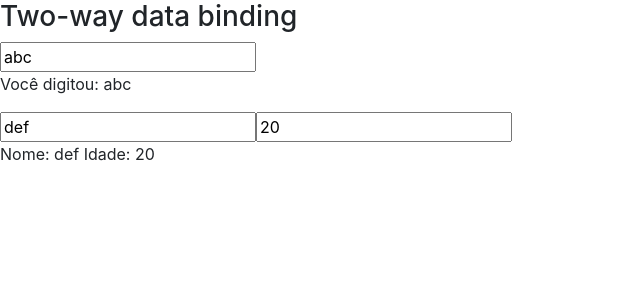
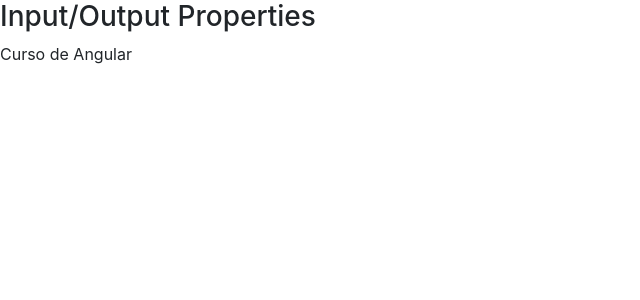
Before and after one commit to ltakato/angular-tutorial-loiane-data-binding, an Angular app: page / in a window 1280 px wide. Shown: the top 300 px of the page, without its empty margins (0-640 px from the left). Built offline with nearby package versions, Linux system fonts and the light colour scheme.

Commit message:
13 - input properties

```diff
--- a/src/app/app.module.ts
+++ b/src/app/app.module.ts
@@ -7,11 +7,13 @@
 
 import { AppComponent } from './app.component';
 import { DataBindingComponent } from './data-binding/data-binding.component';
+import { InputPropertyComponent } from './input-property/input-property.component';
 
 @NgModule({
   declarations: [
     AppComponent,
-    DataBindingComponent
+    DataBindingComponent,
+    InputPropertyComponent
   ],
   imports: [
     FormsModule,
--- a/src/app/data-binding/data-binding.component.html
+++ b/src/app/data-binding/data-binding.component.html
@@ -1 +1,7 @@
-<app-meu-form></app-meu-form>
+<section class="input-output-properties">
+  <article>
+    <h3>Input/Output Properties</h3>
+
+    <app-curso [nome]="nomeDoCurso"></app-curso>
+  </article>
+</section>
--- a/src/app/data-binding/data-binding.component.ts
+++ b/src/app/data-binding/data-binding.component.ts
@@ -14,6 +14,8 @@
   valorAtual = '';
   valorSalvo = '';
   isMouseOver = false;
+
+  nomeDoCurso = 'Curso de Angular';
 
   getValor() {
     return 1;
--- /dev/null
+++ b/src/app/input-property/input-property.component.html
@@ -0,0 +1 @@
+<p>{{ nomeCurso }}</p>
--- /dev/null
+++ b/src/app/input-property/input-property.component.ts
@@ -0,0 +1,17 @@
+import { Component, OnInit, Input } from '@angular/core';
+
+@Component({
+  selector: 'app-curso',
+  templateUrl: './input-property.component.html',
+  styleUrls: ['./input-property.component.css']
+})
+export class InputPropertyComponent implements OnInit {
+
+  @Input('nome') nomeCurso = '';
+
+  constructor() { }
+
+  ngOnInit() {
+  }
+
+}
```
Also changed, not shown: src/app/input-property/input-property.component.css (added), 1 other file (tests, documents, lock files or other folders).
